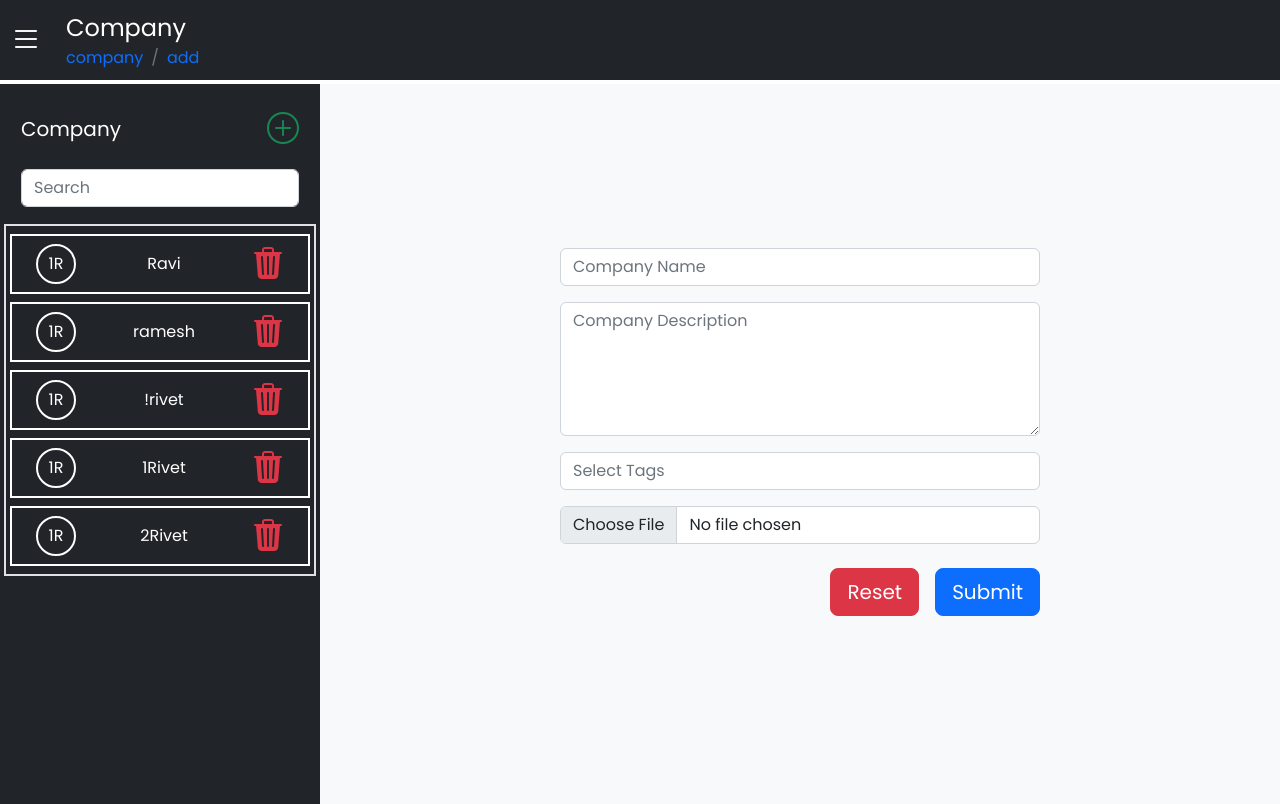
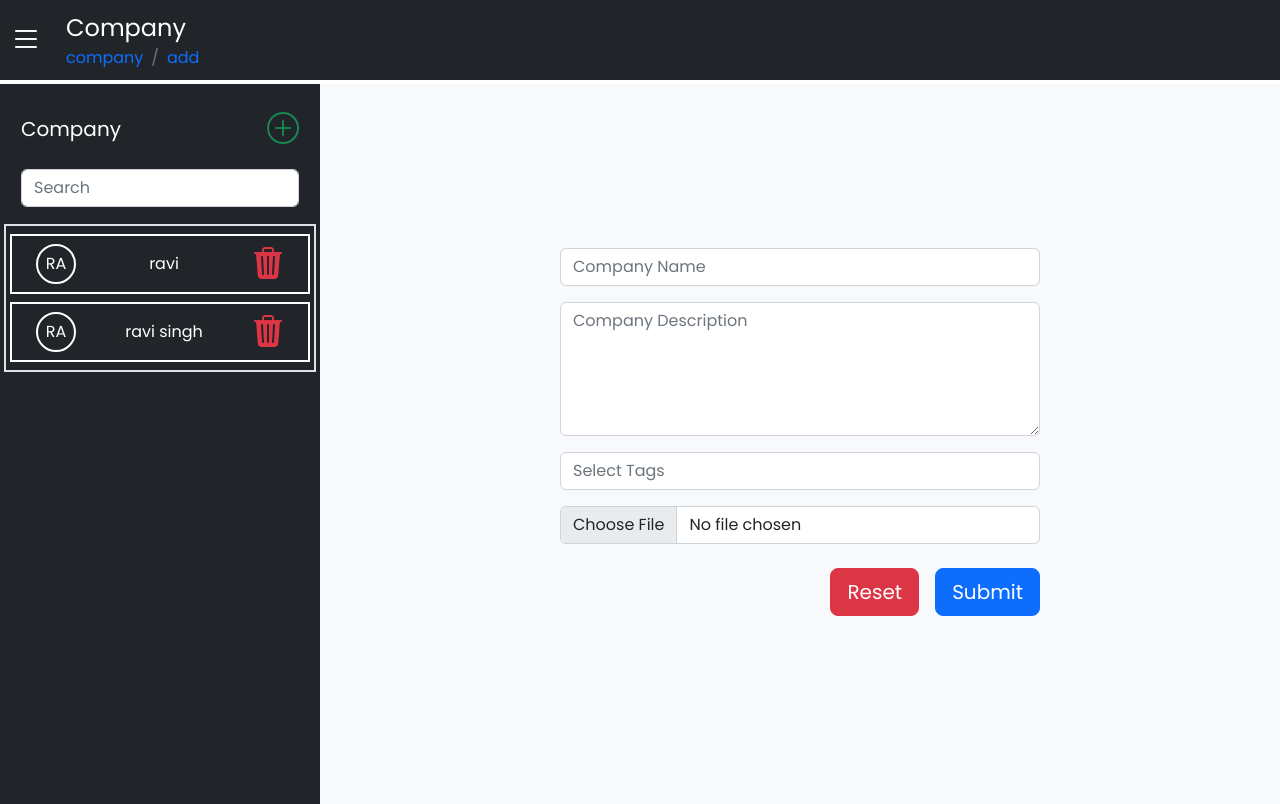
Before and after one commit to ravisingh8v/company_management_app, an Angular app: page /company/add in a window 1280 px wide. Built offline with nearby package versions, Linux system fonts and the light colour scheme; data requests are answered from the project's data file.

Commit message:
feat:added get post and put in form

```diff
--- a/database/db.json
+++ b/database/db.json
@@ -1,29 +1,14 @@
 {
   "company": [
     {
-      "name": "Ravi",
-      "description": "lorem ipsum hello how are you -",
-      "tags": ""
+      "name": "ravi",
+      "description": "cxc",
+      "id": 2
     },
     {
-      "name": "ramesh",
-      "description": "lorem ipsum hello how are you -",
-      "tags": ""
-    },
-    {
-      "name": "!rivet",
-      "description": "lorem ipsum hello how are you -",
-      "tags": ""
-    },
-    {
-      "name": "1Rivet",
-      "description": "lorem ipsum hello how are you -",
-      "tags": ""
-    },
-    {
-      "name": "2Rivet",
-      "description": "lorem ipsum hello how are you -",
-      "tags": ""
+      "name": "ravi singh",
+      "description": "descriropg",
+      "id": 3
     }
   ]
 }
--- a/src/app/company/company-form/company-form.component.html
+++ b/src/app/company/company-form/company-form.component.html
@@ -27,7 +27,7 @@
 
         <!-- Select Tags  -->
         <div class="mb-3">
-            <input class="form-control" type="select" placeholder="Select Tags" formControlName="tags" id="formFile">
+            <input class="form-control" type="select" placeholder="Select Tags" id="formFile">
         </div>
         <!-- choose file input  -->
         <div class="mb-3">
@@ -37,7 +37,7 @@
         <!-- buttons  -->
         <div class="mb-3 float-end">
             <button class="btn btn-lg btn-danger m-2" (click)="onReset()">Reset</button>
-            <button class="btn btn-lg btn-primary m-2 me-0" (click)="onSubmit()" type="submit">Submit</button>
+            <button class="btn btn-lg btn-primary m-2 me-0" (click)="onSubmit()" type="submit">{{btnTitle}}</button>
         </div>
     </form>
 </div>
--- a/src/app/company/company-form/company-form.component.ts
+++ b/src/app/company/company-form/company-form.component.ts
@@ -1,5 +1,7 @@
-import { Component, OnInit } from '@angular/core';
+import { Component, Input, OnInit } from '@angular/core';
 import { FormBuilder, FormGroup, Validators } from '@angular/forms';
+import { ActivatedRoute } from '@angular/router';
+import { ApiService } from 'src/app/share/service/api.service';
 import { company } from '../company.model';
 
 @Component({
@@ -8,32 +10,80 @@ import { company } from '../company.model';
   styleUrls: ['./company-form.component.scss']
 })
 export class CompanyFormComponent implements OnInit {
-
+  // @Input() companyData: company[]
   public companyData: company[]
   public companyForm: FormGroup;
-  public isSubmitted: boolean
-  constructor(private formb: FormBuilder) {
+  public isSubmitted: boolean;
+  public id: number;
+  public btnTitle: string
+  constructor(
+    public formb: FormBuilder,
+    private companyService: ApiService,
+    private actRouter: ActivatedRoute
+  ) {
     this.companyForm = formb.group({
       name: ['', [Validators.required]],
       description: ['', [Validators.required]],
-      tags: ['', [Validators.required]]
+      // tags: ['', [Validators.required]]
     })
+    this.btnTitle = "Submit"
+    this.id = 0
     this.isSubmitted = false
     this.companyData = []
 
+    this.actRouter.params.subscribe((res) => {
+      this.id = res['id']
+      if (this.id) {
+        this.getDetailsById()
+        this.btnTitle = "Edit"
+      }
+    })
+
+  }
+  ngOnInit(): void {
+
   }
 
-  ngOnInit(): void {
+  getCompanyData() {
+    this.companyService.getCompanyData().subscribe(res => {
+      this.companyData = res
+    })
+
+  }
+  getDetailsById() {
+    this.companyService.getDetailById(this.id).subscribe(res => {
+      this.companyForm.patchValue(res)
+    })
   }
 
   onSubmit() {
     this.isSubmitted = true
+    if (this.companyForm.valid) {
 
+      if (this.id) {
+        this.companyService.editData(this.companyForm.value, this.id).subscribe(res => {
+          this.getCompanyData()
+        })
+      } else {
 
-
-  }
-  onReset() {
+        this.companyService.postData(this.companyForm.value).subscribe((res) => {
+        })
+      }
+      this.isSubmitted = false
+      this.onReset()
+    }
 
   }
 
+  onReset() {
+    this.companyForm.reset()
+  }
+
+  postCompanyData() {
+
+    console.log(this.companyData);
+  }
+
+  // get company Data
+
 }
--- a/src/app/company/company-list/company-list.component.html
+++ b/src/app/company/company-list/company-list.component.html
@@ -6,7 +6,7 @@
             <div>
                 <div class="d-flex justify-content-between align-items-center">
                     <div class="fs-5">Company</div>
-                    <div><a href=""><span class="text-success fs-2 bi bi-plus-circle"></span></a></div>
+                    <div><a routerLink="add"><span class="text-success fs-2 bi bi-plus-circle"></span></a></div>
                 </div>
                 <div class="mt-3"><input type="search" placeholder="Search" class="w-100 form-control"></div>
             </div>
@@ -17,11 +17,13 @@
         <div class="list border border-2 pt-2 px-1 m-0">
             <li class="p-1 px-4 list border border-white d-flex align-items-center justify-content-between"
                 *ngFor="let data of companyData">
-                <a href="dfkuugfyguy"
+                <a [routerLink]="['edit',data.id]"
                     class="d-flex text-decoration-none align-items-center justify-content-between w-100">
-                    <div class="logo rounded-circle border border-white"><span class="">1R</span></div>
+                    <div class="logo rounded-circle border border-white"><span class="">{{data.name | uppercase |
+                            slice:0:2 }}</span></div>
                     <div>{{data.name}}</div>
-                    <div><a href="122"><span class="text-danger bi bi-trash3-fill fs-2"></span></a></div>
+                    <div><a (click)="onDelete(data.id)"><span class="text-danger bi bi-trash3-fill fs-2"></span></a>
+                    </div>
                 </a>
             </li>
 
--- a/src/app/company/company-list/company-list.component.ts
+++ b/src/app/company/company-list/company-list.component.ts
@@ -18,8 +18,14 @@ export class CompanyListComponent implements OnInit {
   ngOnInit(): void {
     console.log('hello');
     this.getCompanyData()
+  }
 
-
+  onDelete(id: number) {
+    const deleteData = confirm('Are You Sure You Want to Delete This Record?')
+    if (deleteData)
+      this.companyService.onDelete(id).subscribe(res => {
+        this.getCompanyData()
+      })
   }
 
   getCompanyData() {
--- a/src/app/company/company.model.ts
+++ b/src/app/company/company.model.ts
@@ -1,5 +1,6 @@
 export class company {
+    id!: number;
     name?: string;
     description?: string;
-    tags?: string;
+    // tags?: string;
 }
--- a/src/app/share/service/api.service.ts
+++ b/src/app/share/service/api.service.ts
@@ -21,22 +21,22 @@ export class ApiService {
     return this.http.get<company[]>(url)
   }
 
-  postData(user: company[]): Observable<company> {
+  postData(company: company): Observable<company> {
     const url = this.baseUrl + 'company'
-    return this.http.post(url, user)
+    return this.http.post<company>(url, company)
   }
 
   onDelete(id: number): Observable<company> {
     const url = this.baseUrl + 'company/' + id
-    return this.http.delete(url)
+    return this.http.delete<company>(url)
   }
-  editData(user: company[], id: number): Observable<company> {
+  editData(company: company, id: number): Observable<company> {
     const url = this.baseUrl + 'company/' + id
-    return this.http.put(url, user)
+    return this.http.put<company>(url, company)
   }
 
-  getUserById(id: number): Observable<company> {
+  getDetailById(id: number): Observable<company> {
     const url = this.baseUrl + 'company/' + id
-    return this.http.get(url)
+    return this.http.get<company>(url)
   }
 }
```
